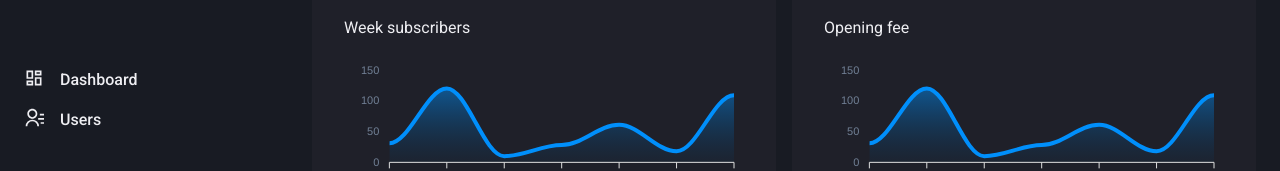
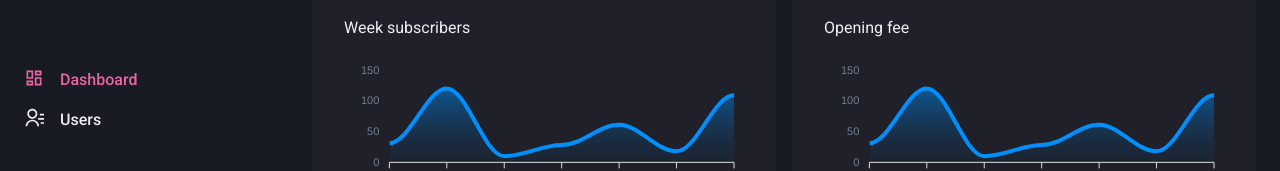
Before and after one commit to GGalupo/gg-dash, a Next.js app: page /dashboard in a window 1280 px wide. Shown: the part 136-307 px from the top of the page. Built offline with nearby package versions, Linux system fonts and the light colour scheme.

Commit message:
Active link

```diff
--- /dev/null
+++ b/src/components/ActiveLink.tsx
@@ -0,0 +1,37 @@
+import { cloneElement, ReactElement } from "react";
+import Link, { LinkProps } from "next/link";
+import { useRouter } from "next/router";
+
+interface ActiveLinkProps extends LinkProps {
+  children: ReactElement;
+  exactHref?: boolean;
+}
+
+export const ActiveLink = ({
+  children,
+  exactHref = false,
+  ...rest
+}: ActiveLinkProps) => {
+  const { asPath } = useRouter();
+
+  let isActive = false;
+
+  if (exactHref && (asPath === rest.href || asPath === rest.as)) {
+    isActive = true;
+  }
+
+  if (
+    !exactHref &&
+    (asPath.startsWith(String(rest.href)) || asPath.startsWith(String(rest.as)))
+  ) {
+    isActive = true;
+  }
+
+  return (
+    <Link {...rest}>
+      {cloneElement(children, {
+        color: isActive ? "pink.400" : "gray.50",
+      })}
+    </Link>
+  );
+};
--- a/src/components/Sidebar/NavLink.tsx
+++ b/src/components/Sidebar/NavLink.tsx
@@ -1,6 +1,7 @@
 import { ElementType } from "react";
-import Link from "next/link";
 import { Icon, Link as ChakraLink, Text, LinkProps } from "@chakra-ui/react";
+
+import { ActiveLink } from "../ActiveLink";
 
 interface NavLinkProps extends LinkProps {
   icon: ElementType;
@@ -10,13 +11,13 @@
 
 export const NavLink = ({ icon, href, children, ...rest }: NavLinkProps) => {
   return (
-    <Link href={href} passHref>
+    <ActiveLink href={href} passHref>
       <ChakraLink display="flex" align="center" {...rest}>
         <Icon as={icon} fontSize={20} />
         <Text ml="4" fontWeight="medium">
           {children}
         </Text>
       </ChakraLink>
-    </Link>
+    </ActiveLink>
   );
 };
```
